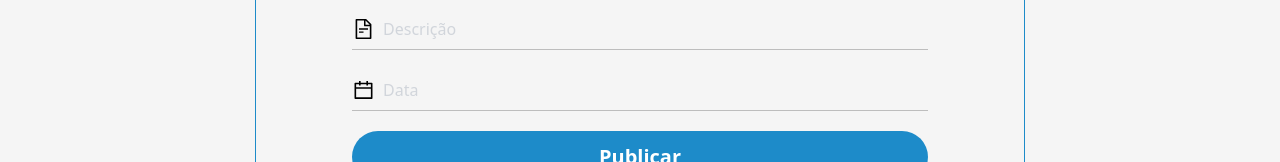
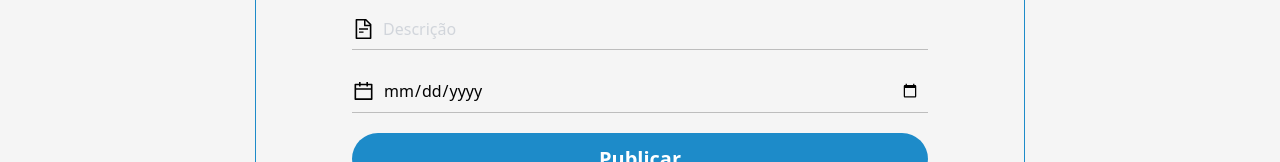
Before and after one commit to JoaoLucasCordeiro/achei-e_client, a React (Vite) app: page /newitem in a window 1280 px wide. Shown: the part 512-674 px from the top of the page. Built offline with nearby package versions, Linux system fonts and the light colour scheme.

Commit message:
feat: new input type. type date.

```diff
--- a/src/routes/NewItem.tsx
+++ b/src/routes/NewItem.tsx
@@ -38,6 +38,7 @@ const NewItem = () => {
     });
   };
 
+
   const handleFileChange = (e: ChangeEvent<HTMLInputElement>) => {
     const file = e.target.files ? e.target.files[0] : null;
     if (file) {
@@ -70,7 +71,7 @@ const NewItem = () => {
         categoria: item.categoria,
         descricao: item.descricao,
         titulo: item.titulo,
-        data: item.data,
+        data: item.data, // Keep the date in YYYY-MM-DD format
         foto: item.foto,
       },
     };
@@ -221,10 +222,9 @@ const NewItem = () => {
             <div className="flex items-center border-b-[1px] border-[#bdbdbd] w-full">
               <AiOutlineCalendar size={24} />
               <input
-                type="text"
+                type="date"
                 name="data"
                 className="w-full outline-none placeholder:text-gray-300 p-2 bg-transparent"
-                placeholder="Data"
                 value={item.data}
                 onChange={handleChange}
               />
```
